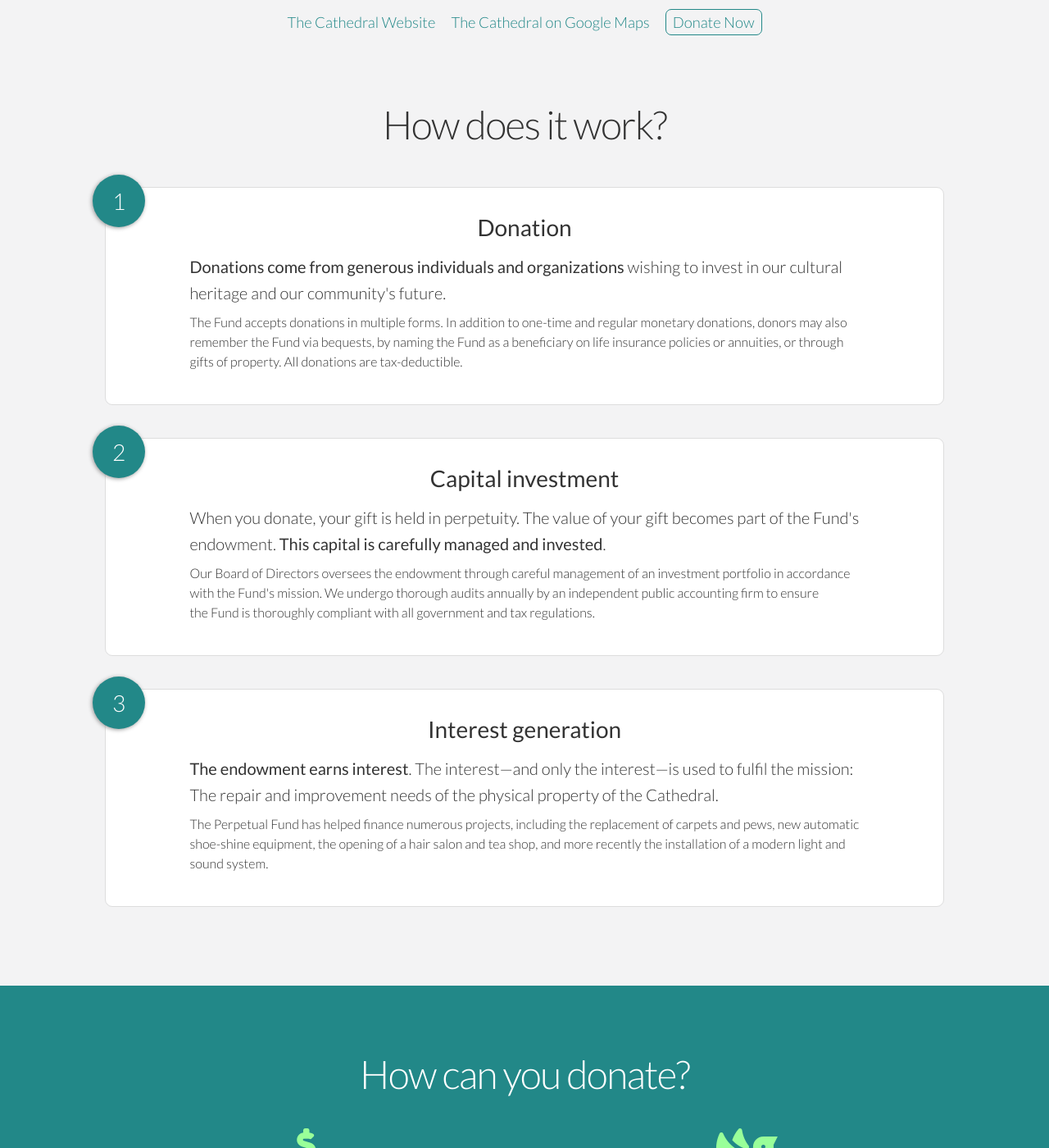
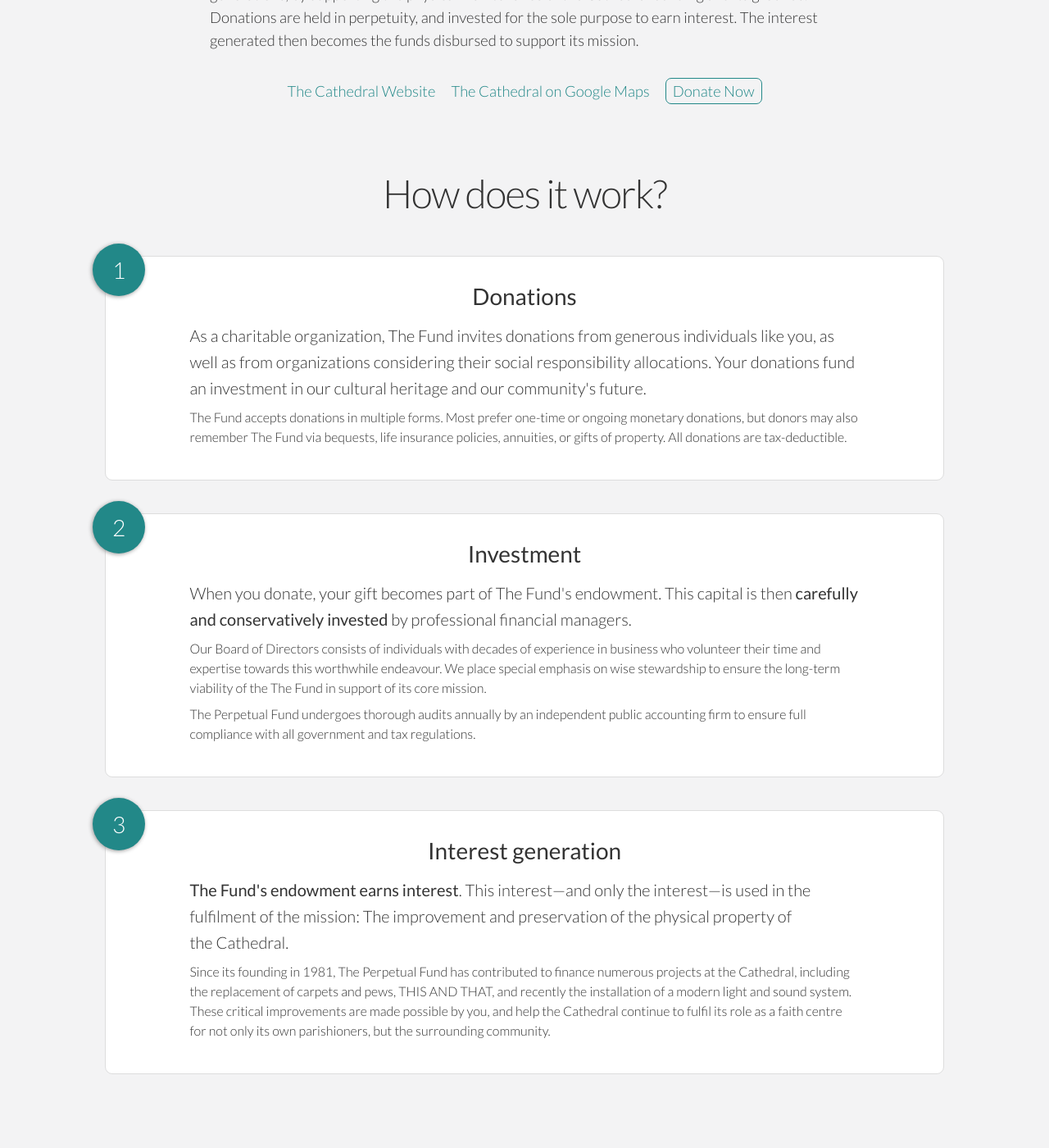
Before and after one commit to perpetualfund-stpeterinchains/perpetualfund-stpeterinchains.github.io, a Jekyll site: the page built from index.html, in a window 1280 px wide and 1400 px high, scrolled down 1104 px. Shown: the whole window at 82% size. Built offline with Jekyll 4.4.1, drawn with Linux system fonts in a browser that asks for light colours; nearby versions of some CDN libraries; some of the changed text lies outside the part shown.

Commit message:
Improved wording in whatis and howdoesitwork sections

```diff
--- a/_data/main.yml
+++ b/_data/main.yml
@@ -18,16 +18,23 @@
 whatis:
   title: What is the Perpetual Fund?
   primary: >
-    Standing since 1882 and visible from around the City, the Cathedral, with
-    its iconic 200-foot steeple, is one of Downtown&nbsp;Peterborough&apos;s
-    most recognizable landmarks.
-    This landmark church represents the Christian roots of our city and
-    stands as a guidepost to its future.
+    Standing since 1882, the Cathedral of Saint Peter-in-Chains, with its
+    commanding 200-foot steeple, is one of Downtown&nbsp;Peterborough&apos;s
+    most prominent landmarks.
+    This historic church stands as a clear reminder to the Christian roots of
+    our city, the presence of God in our community, and the faith-centric path
+    to&nbsp;its&nbsp;future.
   secondary: >
-    The Perpetual&nbsp;Fund, established in&nbsp;1981 and registered as a
-    non-profit charitable corporation in the Province&nbsp;of&nbsp;Ontario,
-    exists to ensure this beautiful reminder of
-    our&nbsp;Catholic&nbsp;heritage stands for future&nbsp;generations.
+    Established in&nbsp;1981 and registered as a non-profit charitable
+    corporation in the Province&nbsp;of&nbsp;Ontario, the core mission of
+    The&nbsp;Perpetual&nbsp;Fund is to ensure the
+    Cathedral&nbsp;of Saint&nbsp;Peter-in-Chains,
+    this beautiful reminder of our Catholic heritage,
+    endures for future generations, by supporting the physical maintenance
+    of the Cathedral building and its grounds.
+    Donations are held in perpetuity, and invested for the sole purpose to earn
+    interest. The interest generated then becomes the funds disbursed to
+    support its&nbsp;mission.
   links:
     - text: The Cathedral Website
       url: https://stpeterspeterborough.ca/
@@ -39,44 +46,52 @@
 howitworks:
   title: How does it work?
   points:
-    - title: Donation
+    - title: Donations
       icon: 1
       text: |
-        **Donations come from generous individuals and organizations**
-        wishing to invest in our cultural heritage and
-        our community&apos;s&nbsp;future.
+        As a charitable organization, The&nbsp;Fund invites donations from
+        generous individuals like you, as well as from organizations
+        considering their social responsibility allocations.
+        Your donations fund an investment in our cultural heritage and our
+        community&apos;s&nbsp;future.
 
-        The Fund accepts donations in multiple forms.
-        In addition to one-time and regular monetary donations,
-        donors may also remember the Fund via bequests,
-        by naming the Fund as a beneficiary on life insurance
-        policies or annuities, or through gifts of property.
+        The&nbsp;Fund accepts donations in multiple forms.
+        Most prefer one-time or ongoing monetary donations, but donors
+        may also remember The&nbsp;Fund via bequests, life insurance
+        policies, annuities, or gifts of property.
         All donations are tax-deductible.
-    - title: Capital investment
+    - title: Investment
       icon: 2
       text: |
-        When you donate, your gift is held in perpetuity.
-        The value of your gift becomes part of the Fund&apos;s endowment.
-        **This capital is carefully managed&nbsp;and&nbsp;invested**.
+        When you donate, your gift becomes part of The&nbsp;Fund&apos;s
+        endowment. This capital is then **carefully and conservatively
+        invested** by professional financial&nbsp;managers.
 
-        Our Board of Directors oversees the endowment through careful
-        management of an investment portfolio in accordance with the
-        Fund&apos;s mission.
-        We undergo thorough audits annually by an independent public accounting
-        firm to ensure the&nbsp;Fund is thoroughly compliant with all
+        Our Board of Directors consists of individuals with decades of
+        experience in business who volunteer their time and expertise towards
+        this worthwhile endeavour. We place special emphasis on wise
+        stewardship to ensure the long-term viability of the
+        The&nbsp;Fund in support of its&nbsp;core&nbsp;mission.
+
+        The&nbsp;Perpetual&nbsp;Fund undergoes thorough audits annually by an
+        independent public accounting firm to ensure full compliance with all
         government and tax&nbsp;regulations.
     - title: Interest generation
       icon: 3
       text: |
-        **The endowment earns interest**.
-        The interest&mdash;and only the interest&mdash;is used to fulfil
-        the mission&#x3A; The repair and improvement needs of the
-        physical property of the&nbsp;Cathedral.
+        **The&nbsp;Fund&apos;s endowment earns interest**.
+        This interest&mdash;and only the interest&mdash;is used in the
+        fulfilment of the mission&#x3A;
+        The improvement and preservation of the physical property of
+        the&nbsp;Cathedral.
 
-        The Perpetual&nbsp;Fund has helped finance numerous projects, including
-        the replacement of carpets and pews, new automatic shoe-shine
-        equipment, the opening of a hair salon and tea shop, and
-        more recently the installation of a modern light and sound&nbsp;system.
+        Since its founding in 1981, The&nbsp;Perpetual&nbsp;Fund has
+        contributed to finance numerous projects at the Cathedral,
+        including the replacement of carpets and pews, THIS AND THAT, and
+        recently the installation of a modern light and sound&nbsp;system.
+        These critical improvements are made possible by you, and
+        help the Cathedral continue to fulfil its role as a faith centre
+        for not only its own parishioners, but the surrounding&nbsp;community.
 
 howtodonate:
   title: How can you donate?
```
